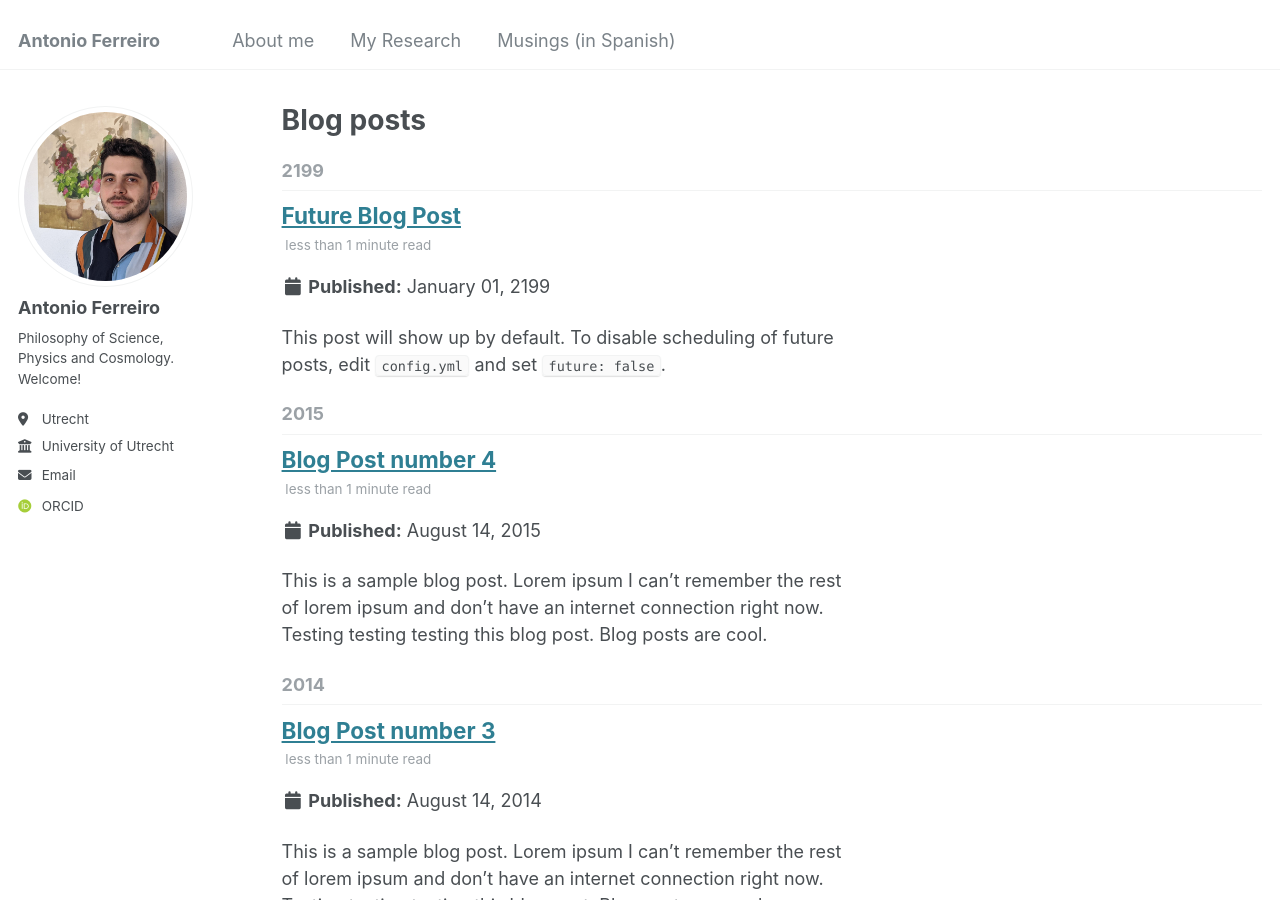
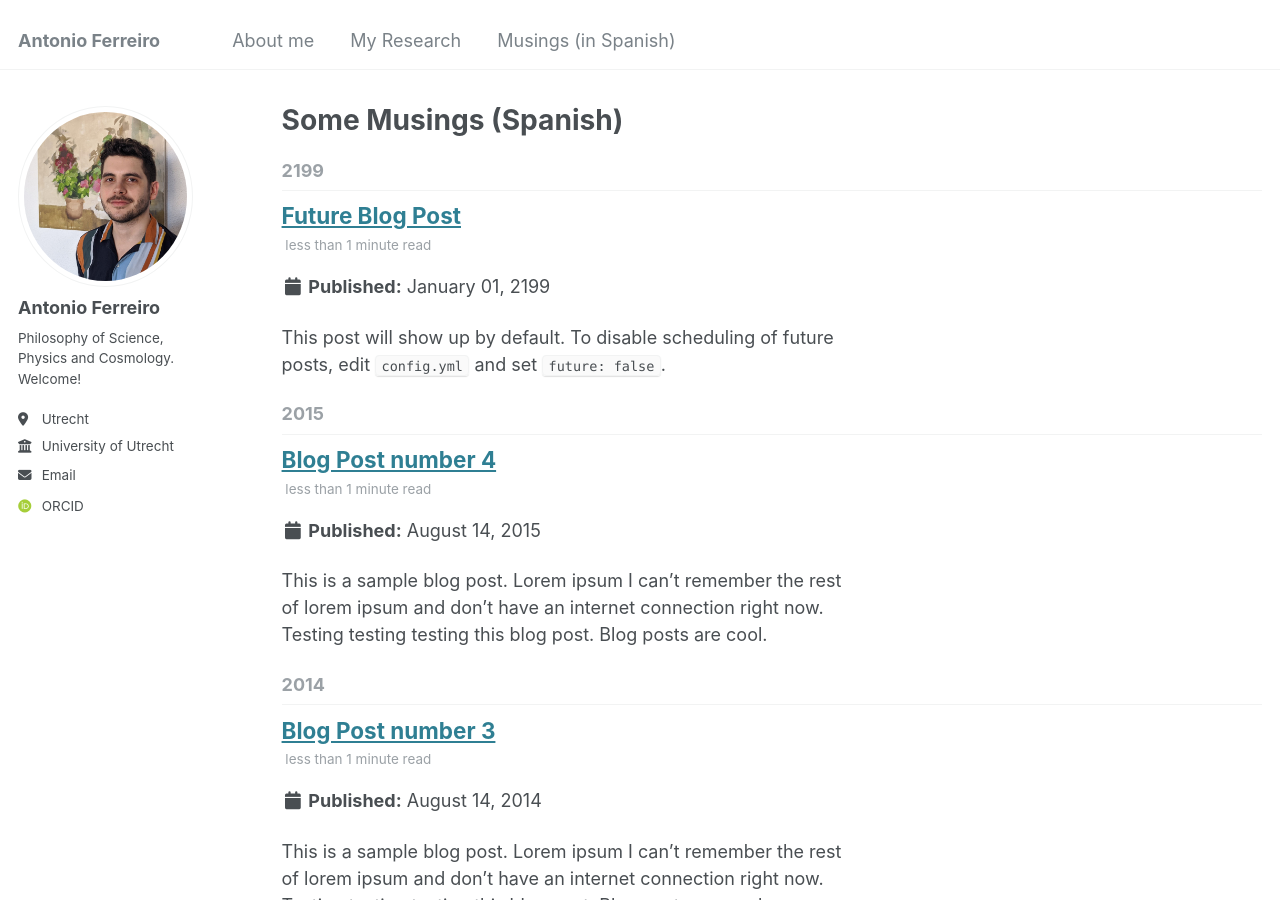
Before and after one commit to Anfedea/anfedea.github.io, a Jekyll site: the page built from _pages/year-archive.html, in a window 1280 px wide and 900 px high. Built offline with Jekyll 4.4.1, drawn with Linux system fonts in a browser that asks for light colours; some web fonts are replaced.

Commit message:
Update year-archive.html

```diff
--- a/_pages/year-archive.html
+++ b/_pages/year-archive.html
@@ -1,7 +1,7 @@
 ---
 layout: archive
 permalink: /year-archive/
-title: "Blog posts"
+title: "Some Musings (Spanish)"
 author_profile: true
 redirect_from:
   - /wordpress/blog-posts/
```
